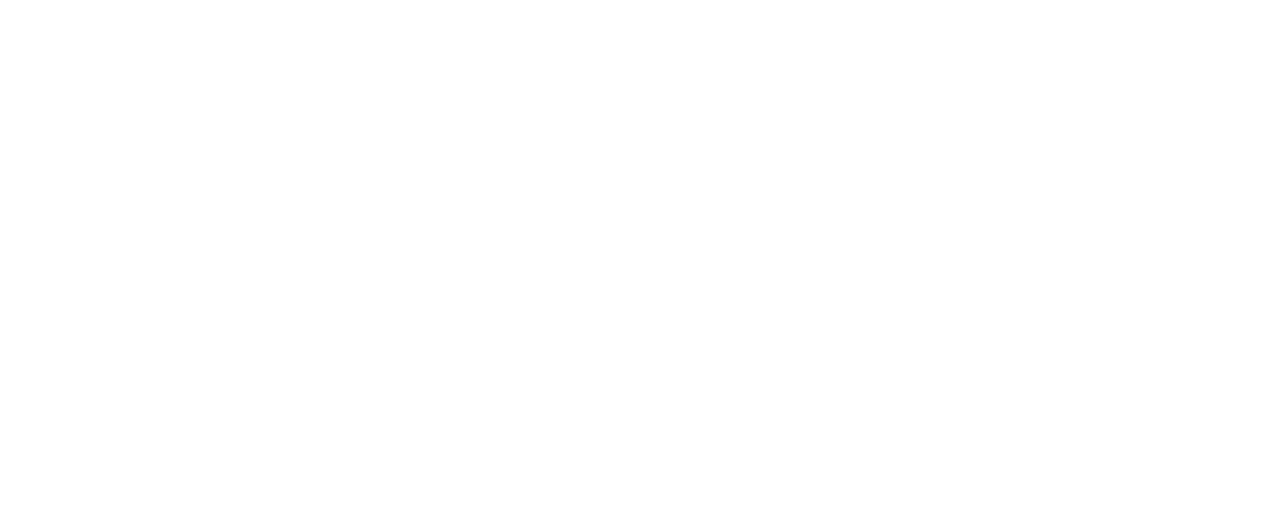
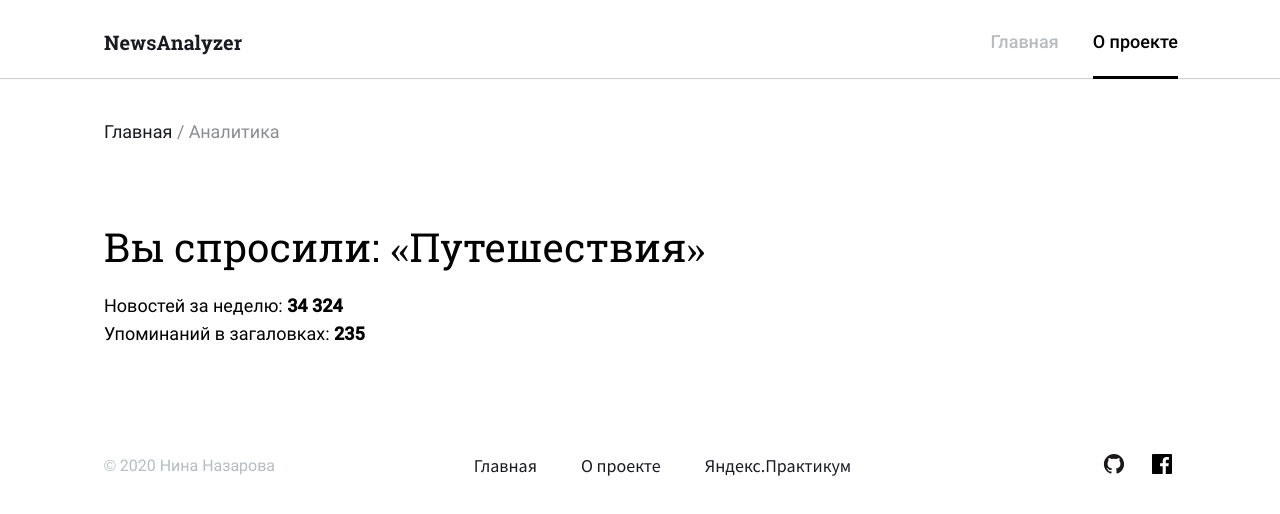
Before and after one commit to ninanazarova/news-analyzer, a website built with webpack: page src/pages/analytics/analytics.html in a window 1280 px wide. Built offline with nearby package versions, Linux system fonts and the light colour scheme.

Commit message:
analytics lead section

```diff
--- /dev/null
+++ b/src/blocks/breadcrumbs/__path-segment/breadcrumbs__path-segment.css
@@ -0,0 +1,3 @@
+.breadcrumbs__path-segment {
+  color: rgba(26, 27, 34, 0.5);
+}
--- /dev/null
+++ b/src/blocks/breadcrumbs/__separator/breadcrumbs__separator.css
@@ -0,0 +1,3 @@
+.breadcrumbs__separator {
+  color: rgba(26, 27, 34, 0.5);
+}
--- /dev/null
+++ b/src/blocks/breadcrumbs/breadcrumbs.css
@@ -0,0 +1,11 @@
+@import url("./__path-segment/breadcrumbs__path-segment.css");
+@import url("./__root/breadcrumbs__root.css");
+@import url("./__separator/breadcrumbs__separator.css");
+
+.breadcrumbs {
+  margin: 40px 104px 80px;
+  font-weight: normal;
+  font-size: 18px;
+  line-height: 24px;
+  color: #1a1b22;
+}
--- /dev/null
+++ b/src/blocks/query/__list/query__list.css
@@ -0,0 +1,8 @@
+.query__list {
+  list-style: none;
+  padding: 0;
+  font-weight: normal;
+  font-size: 18px;
+  line-height: 24px;
+  margin: 24px 0 0;
+}
--- /dev/null
+++ b/src/blocks/query/__mentions/_sum/query__mentions_sum.css
@@ -0,0 +1,3 @@
+.query__mentions_sum {
+  font-weight: bold;
+}
--- /dev/null
+++ b/src/blocks/query/__mentions/query__mentions.css
@@ -0,0 +1,5 @@
+@import url("./_sum/query__mentions_sum.css");
+
+.query__mentions {
+  margin-top: 4px;
+}
--- /dev/null
+++ b/src/blocks/query/__title/query__title.css
@@ -0,0 +1,5 @@
+.query__title {
+  font-weight: normal;
+  font-size: 40px;
+  line-height: 46px;
+}
--- /dev/null
+++ b/src/blocks/query/__total/_sum/query__total_sum.css
@@ -0,0 +1,3 @@
+.query__total_sum {
+  font-weight: bold;
+}
--- /dev/null
+++ b/src/blocks/query/__total/query__total.css
@@ -0,0 +1 @@
+@import url("./_sum/query__total_sum.css");
--- /dev/null
+++ b/src/blocks/query/query.css
@@ -0,0 +1,8 @@
+@import url("./__list/query__list.css");
+@import url("./__mentions/query__mentions.css");
+@import url("./__title/query__title.css");
+@import url("./__total/query__total.css");
+
+.query {
+  margin: 0 104px 80px;
+}
--- a/src/pages/about/about.css
+++ b/src/pages/about/about.css
@@ -7,7 +7,6 @@
 @import url(../../blocks/root/root.css);
 @import url(../../blocks/header/header.css);
 @import url(../../blocks/menu/menu.css);
-@import url(../../blocks/link/link.css);
 @import url(../../blocks/clients/clients.css);
 @import url(../../blocks/technologies/technologies.css);
 @import url(../../blocks/about-author/about-author.css);
--- a/src/pages/analytics/analytics.css
+++ b/src/pages/analytics/analytics.css
@@ -1,2 +1,13 @@
 @import url(../../vendor/normalize.css);
 @import url(../../vendor/fonts.css);
+
+@import url(../../blocks/title/title.css);
+@import url(../../blocks/link/link.css);
+
+@import url(../../blocks/root/root.css);
+@import url(../../blocks/header/header.css);
+@import url(../../blocks/menu/menu.css);
+@import url(../../blocks/footer/footer.css);
+@import url(../../blocks/social/social.css);
+@import url(../../blocks/breadcrumbs/breadcrumbs.css);
+@import url(../../blocks/query/query.css);
--- a/src/pages/analytics/analytics.html
+++ b/src/pages/analytics/analytics.html
@@ -7,6 +7,91 @@
     <title>NewsAnalyzer</title>
     <link rel="stylesheet" href="<%= htmlWebpackPlugin.files.css %>" />
   </head>
-  <body></body>
+  <body>
+    <div class="root">
+      <header class="header header_theme_white root__container">
+        <div class="header__content">
+          <img
+            class="header__logo"
+            src="<%=require('../../images/NewsAnalyzer-black.svg').default%>"
+            alt="NewsAnalyzer"
+          />
+
+          <nav class="menu header__menu">
+            <ul class="menu__items">
+              <li class="menu__item">
+                <a class="header__link header__link_theme_white link" href="/">
+                  Главная
+                </a>
+              </li>
+
+              <li class="menu__item">
+                <a
+                  class="header__link header__link_theme_white header__link_type_active link"
+                  href="/about.html"
+                  >О&nbspпроекте</a
+                >
+              </li>
+            </ul>
+          </nav>
+        </div>
+      </header>
+
+      <div class="breadcrumbs">
+        <span class="breadcrumbs__root">Главная</span>
+        <span class="breadcrumbs__separator"> / </span>
+        <span class="breadcrumbs__path-segment">Аналитика</span>
+      </div>
+
+      <section class="query">
+        <h2 class="query__title title">
+          Вы спросили: «<span class="query__word">Путешествия</span>»
+        </h2>
+        <ul class="query__list">
+          <li class="query__total">
+            Новостей за неделю: <span class="query__total_sum">34 324</span>
+          </li>
+          <li class="query__mentions">
+            Упоминаний в загаловках:
+            <span class="query__mentions_sum">235</span>
+          </li>
+        </ul>
+      </section>
+
+      <footer class="footer">
+        <p class="footer__copyright">&copy; 2020 Нина Назарова</p>
+        <nav class="footer__menu menu">
+          <ul class="menu__items menu__items_footer">
+            <li class="menu__item menu__item_footer">
+              <a class="footer__link link" href="/">Главная</a>
+            </li>
+            <li class="menu__item menu__item_footer">
+              <a class="footer__link link" href="/about">О&nbsp;проекте</a>
+            </li>
+            <li class="menu__item menu__item_footer">
+              <a class="footer__link link" href="https://praktikum.yandex.ru/"
+                >Яндекс.Практикум</a
+              >
+            </li>
+          </ul>
+        </nav>
+
+        <ul class="footer__social social">
+          <li class="social__item">
+            <a
+              href="https://github.com/ninanazarova"
+              class="social__link social__link_github"
+            ></a>
+          </li>
+          <li class="social__item">
+            <a
+              href="https://www.facebook.com/nazarovanina/"
+              class="social__link social__link_facebook"
+            ></a>
+          </li>
+        </ul>
+      </footer>
+    </div>
+  </body>
   <script src="<%= htmlWebpackPlugin.files.js %>"></script>
 </html>
```
Also changed, not shown: src/blocks/breadcrumbs/__root/breadcrumbs__root.css (added).
